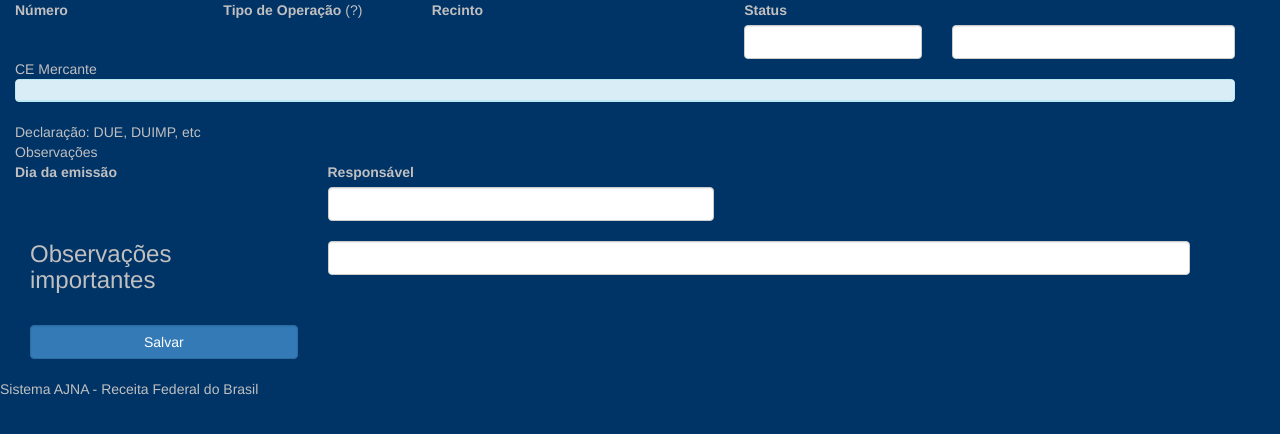
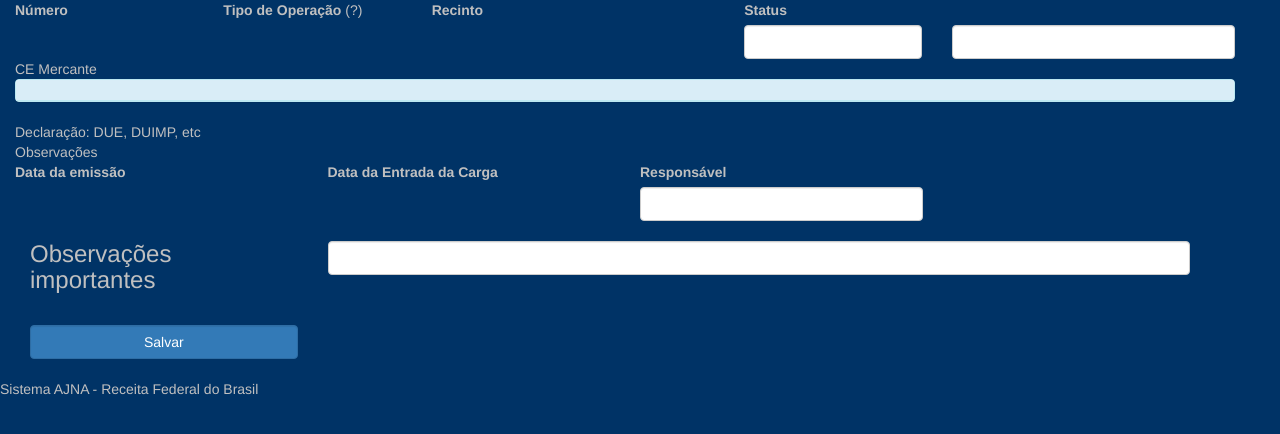
Before and after one commit to IvanBrasilico/bhadrasana2, a Python web app: template bhadrasana/templates/ovr.html in a window 1280 px wide. Shown: the top 434 px of the page. Run offline with Jinja, Linux system fonts and the light colour scheme; the template is opened without the code that fills it, so the values that code supplies are empty; some libraries are stand-ins or nearby versions.

Commit message:
Inclusão do campo Data Entrada da Carga

```diff
--- a/bhadrasana/forms/ovr.py
+++ b/bhadrasana/forms/ovr.py
@@ -23,6 +23,7 @@ class OVRForm(FlaskForm):
     numerodeclaracao = StringField(u'DUE ou DUIMP ou DTA',
                                    default='')
     adata = DateField(u'Data')
+    dataentrada = DateField(u'Data')
     ahora = TimeField(u'Horário')
 
     def __init__(self, *args, **kwargs):
--- a/bhadrasana/models/ovr.py
+++ b/bhadrasana/models/ovr.py
@@ -141,6 +141,7 @@ class OVR(BaseRastreavel):
     numerodeclaracao = Column(VARCHAR(20), index=True)
     observacoes = Column(VARCHAR(200), index=True)
     datahora = Column(TIMESTAMP, index=True)
+    dataentrada = Column(DateTime, index=True)
     fase = Column(Integer(), index=True, default=0)
     tipoevento_id = Column(BigInteger().with_variant(Integer, 'sqlite'),
                            ForeignKey('ovr_tiposevento.id'),
--- a/bhadrasana/templates/ovr.html
+++ b/bhadrasana/templates/ovr.html
@@ -80,20 +80,26 @@
                         {{ oform.observacoes(class='form-control') }}
                     </div>
                     <div class="col-sm-3">
-                        <label for="adata">Dia da emissão</label>
+                        <label for="adata">Data da emissão</label>
                     </div>
-                    <div class="col-sm-9">
+                    <div class="col-sm-3">
+                        <label for="adata">Data da Entrada da Carga</label>
+                    </div>
+                    <div class="col-sm-6">
                         <label for="responsavel">Responsável</label>
                     </div>
                     <div class="col-sm-3">
                         {{ oform.adata(class='form-control') }}
                     </div>
-                    <div class="col-sm-4">
+                    <div class="col-sm-3">
+                        {{ oform.dataentrada(class='form-control') }}
+                    </div>
+                    <div class="col-sm-3">
                         <div class="form-control ">
                             {{ ovr.responsavel.nome }}
                         </div>
                     </div>
-                    <div class="col-sm-4">
+                    <div class="col-sm-3">
                         {% if oform.id.data %}
                         <button id="btn_responsavel" type="button" class="btn btn-warning form-control"
                                 data-toggle="modal" data-target="#responsavel">
```
